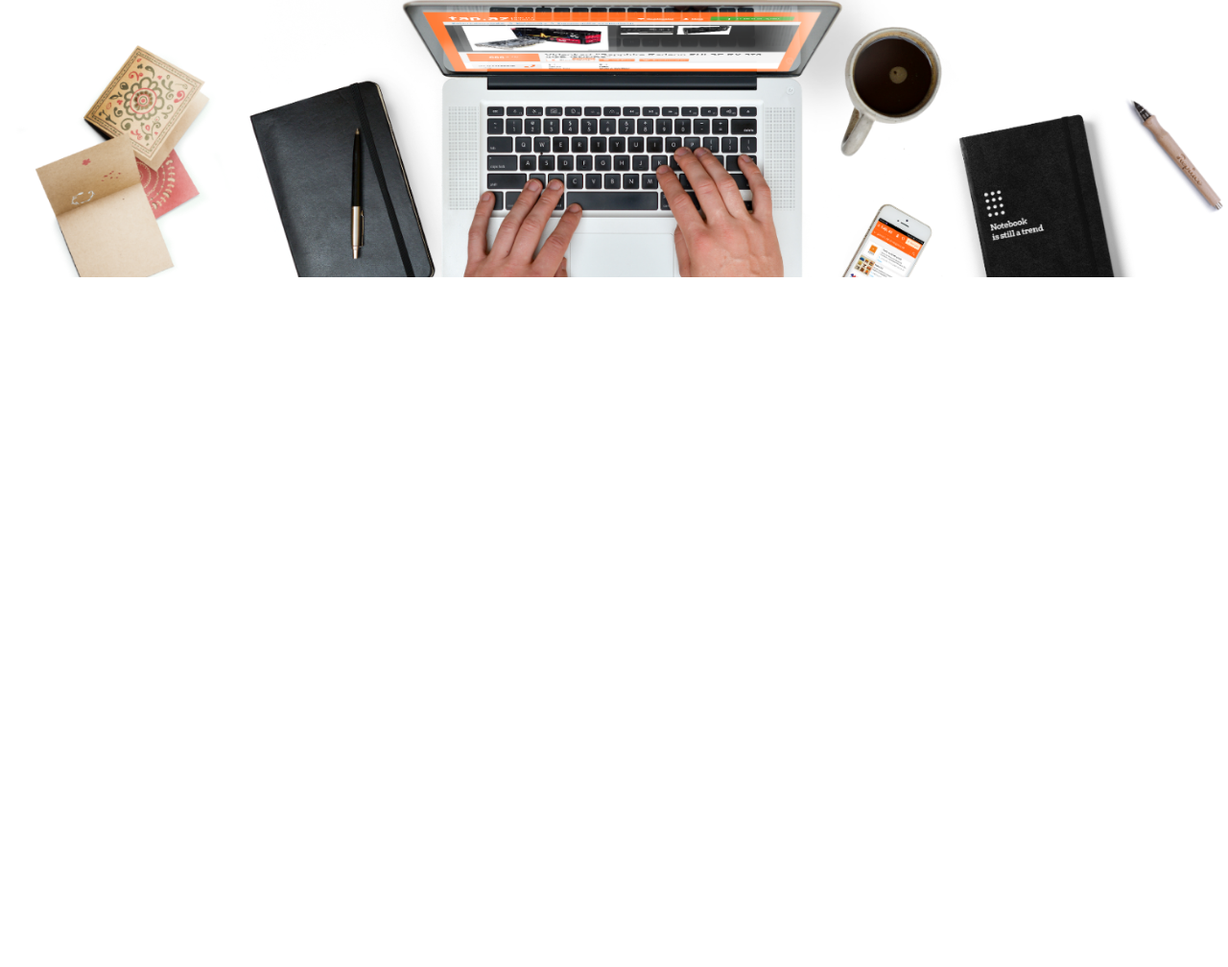
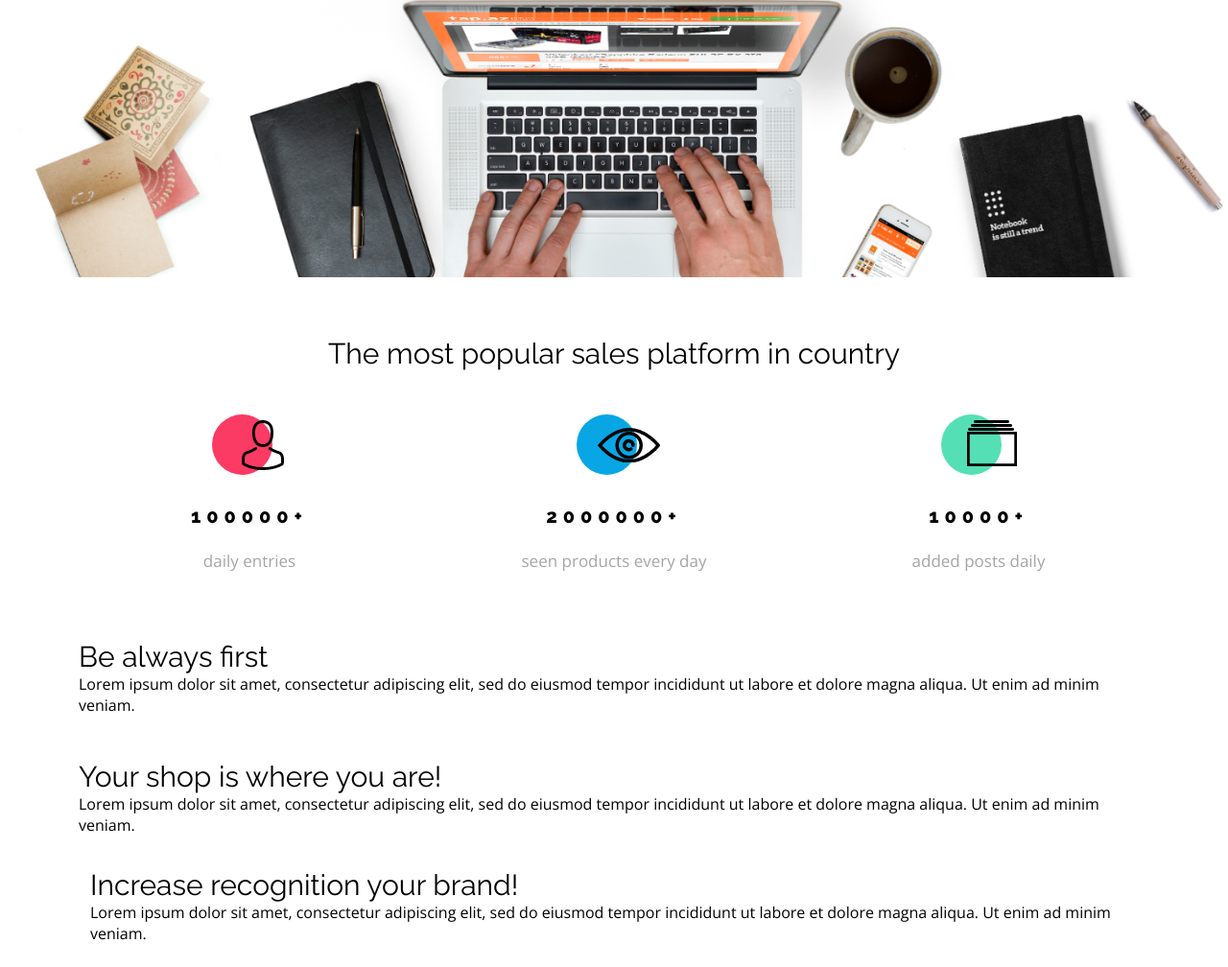
Before and after one commit to Dam-o/BestShop, a website: page BESTSHOP/index.html in a window 1280 px wide. Shown: the part 493-1501 px from the top of the page at 96% size. Before the commit the page ends 800 px from the top, so only its background shows below. Drawn offline with nearby package versions, Linux system fonts and the light colour scheme.

Commit message:
ABOUT SECTION

```diff
--- a/BESTSHOP/index.html
+++ b/BESTSHOP/index.html
@@ -44,10 +44,55 @@
                 <button class="btn"><a href="#">Open your shop</a></button>
             </div>
             <div class="image__container"></div>
-            <!--<img class="image" src="./images/Background@2x.png" alt="main-image"-->
         </section>
     </main>
-
+    <div class="container">
+        <section class="about">
+            <div class="row">
+                <div class="col-12">
+                    <h2>The most popular sales platform in country</h2>
+                </div>
+                <div class="col-12 col-md-4 about__container">
+                    <div class="icon"><img class="person" src="./images/Person.png" alt="person_icon"></div>
+                    <h3>100000+</h3>
+                    <p>daily entries</p>
+                </div>
+                <div class="col-12 col-md-4 about__container">
+                    <div class="icon icon__eye"><img class="eye" src="./images/Eye.png" alt="eye_icon"></div>
+                    <h3>2000000+</h3>
+                    <p>seen products every day</p>
+                </div>
+                <div class="col-12 col-md-4 about__container">
+                    <div class="icon icon__catalog"><img class="catalog" src="./images/Catalog.png" alt="catalog_icon">
+                    </div>
+                    <h3>10000+</h3>
+                    <p>added posts daily</p>
+                </div>
+            </div>
+        </section>
+        <section class="pros">
+            <div class="row">
+                <div class="col-12">
+                    <div class="pros__image"><img src="" alt="">
+                        <h2>Be always first</h2>
+                        <p>Lorem ipsum dolor sit amet, consectetur adipiscing elit, sed do eiusmod tempor incididunt ut
+                            labore et dolore magna aliqua. Ut enim ad minim veniam.</p>
+                    </div>
+                </div>
+                <div class="col-12">
+                    <div class="pros__image"><img src="" alt="">
+                        <h2>Your shop is where you are!</h2>
+                        <p>Lorem ipsum dolor sit amet, consectetur adipiscing elit, sed do eiusmod tempor incididunt ut
+                            labore et dolore magna aliqua. Ut enim ad minim veniam.</p>
+                    </div>
+                    <div class="col-12">
+                        <div class="pros__image"><img src="" alt="">
+                            <h2>Increase recognition your brand!</h2>
+                            <p>Lorem ipsum dolor sit amet, consectetur adipiscing elit, sed do eiusmod tempor incididunt
+                                ut labore et dolore magna aliqua. Ut enim ad minim veniam.</p>
+                        </div>
+        </section>
+    </div>
 </body>
 
 </html>
--- /dev/null
+++ b/BESTSHOP/scss/elements/_about.scss
@@ -0,0 +1,72 @@
+@import "../settings/variables";
+
+.about {
+    width: 100%;
+    text-align: center;
+
+    h2 {
+        margin-top: 50px;
+        margin-bottom: 28px;
+        padding: auto 36px;
+    }
+
+    &__container {
+        margin-bottom: 25px;
+    }
+}
+
+.about__container {
+    display: flex;
+    flex-direction: column;
+    justify-content: center;
+    align-items: center;
+    text-align: center;
+
+    h3 {
+        margin-top: 25px;
+    }
+
+    p {
+        color: $grey165;
+        font-size: 17px;
+        margin-top: 23px;
+    }
+
+}
+
+.icon {
+    position: relative;
+    width: 63px;
+    height: 63px;
+    left: 7%;
+    top: 0;
+
+    @media (min-width:420px) {
+        left: 4%;
+    }
+
+    .eye {
+        top: 13%;
+        position: relative;
+    }
+}
+
+.icon::before {
+    content: "";
+    background: $red251;
+    width: 100%;
+    height: 100%;
+    position: absolute;
+    border-radius: 50px;
+    z-index: -555;
+    top: -10%;
+    left: -35%;
+}
+
+.icon__eye::before {
+    background: $colorMain;
+}
+
+.icon__catalog::before {
+    background: $green;
+}
--- a/BESTSHOP/scss/main.scss
+++ b/BESTSHOP/scss/main.scss
@@ -4,3 +4,4 @@
 @import "./settings/common";
 @import "./elements/menu";
 @import "./elements/jumbotron";
+@import "./elements/about";
--- a/BESTSHOP/scss/settings/_common.scss
+++ b/BESTSHOP/scss/settings/_common.scss
@@ -6,11 +6,9 @@ body {
 
 a {
     text-decoration: none;
-    color: $gry165;
+    color: $grey165;
     font-family: $fontMain;
     font-weight: 700;
-
-
 }
 
 ul {
@@ -39,3 +37,19 @@ ul {
         color: $white;
     }
 }
+
+h2 {
+    color: $black;
+    font-size: 30px;
+    font-family: $fontSecond;
+    font-weight: 400;
+}
+
+h3 {
+    color: #000;
+    font-size: 20px;
+    line-height: 24px;
+    font-family: $fontSecond;
+    font-weight: 800;
+    letter-spacing: 5.96px;
+}
--- a/BESTSHOP/scss/settings/_variables.scss
+++ b/BESTSHOP/scss/settings/_variables.scss
@@ -14,7 +14,7 @@ $green: rgba(85, 223, 180, 1);
 $grey16: rgba(0, 0, 0, 0.16);
 $grey112: rgba(112, 112, 112, 1);
 $grey149: rgba(149, 152, 154, 1);
-$gry165: rgba(165, 165, 165, 1);
+$grey165: rgba(165, 165, 165, 1);
 $grey232: rgba(232, 233, 237, 1);
 $grey247:rgba(247, 247, 247, 1);
 $red235: rgba(251, 59, 100, 1);
```
Also changed, not shown: BESTSHOP/css/main.css, BESTSHOP/images/Catalog.png (added), BESTSHOP/images/Eye.png (added), BESTSHOP/images/Person.png (added), 1 other file.
